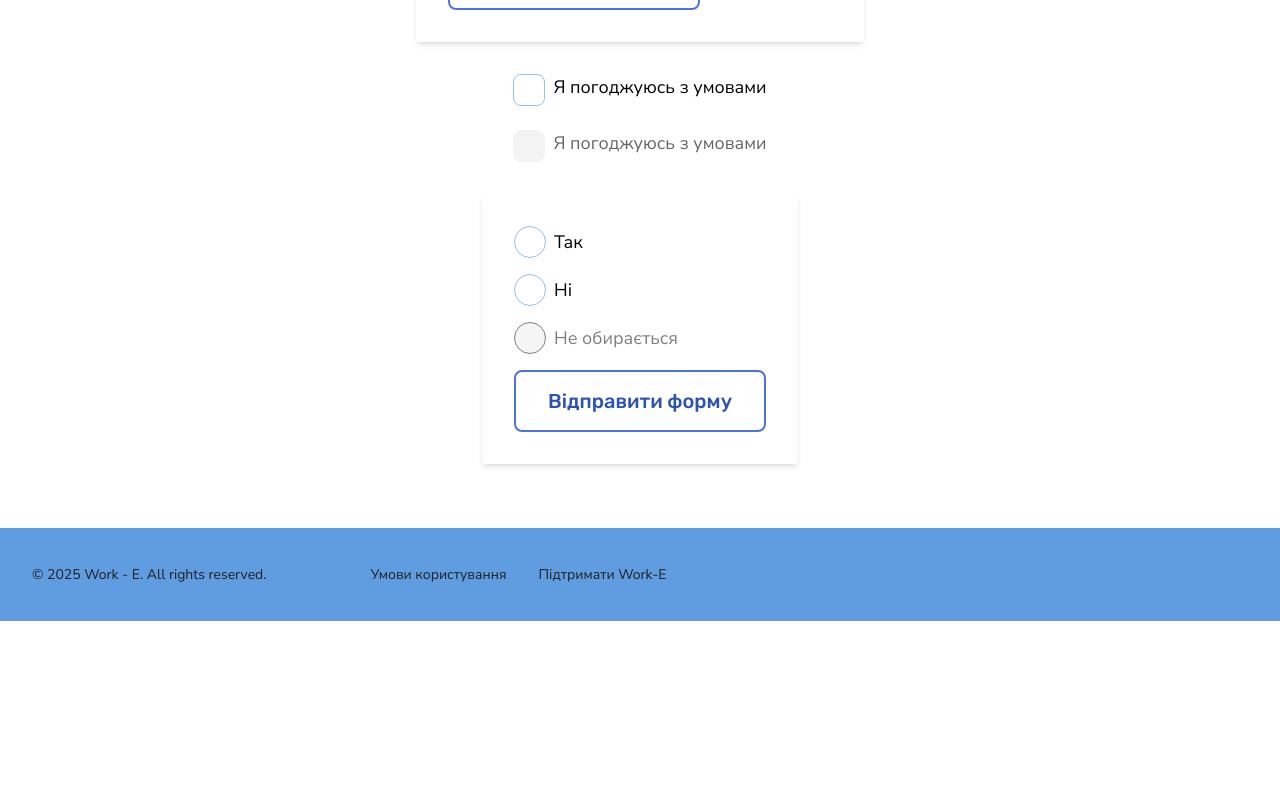
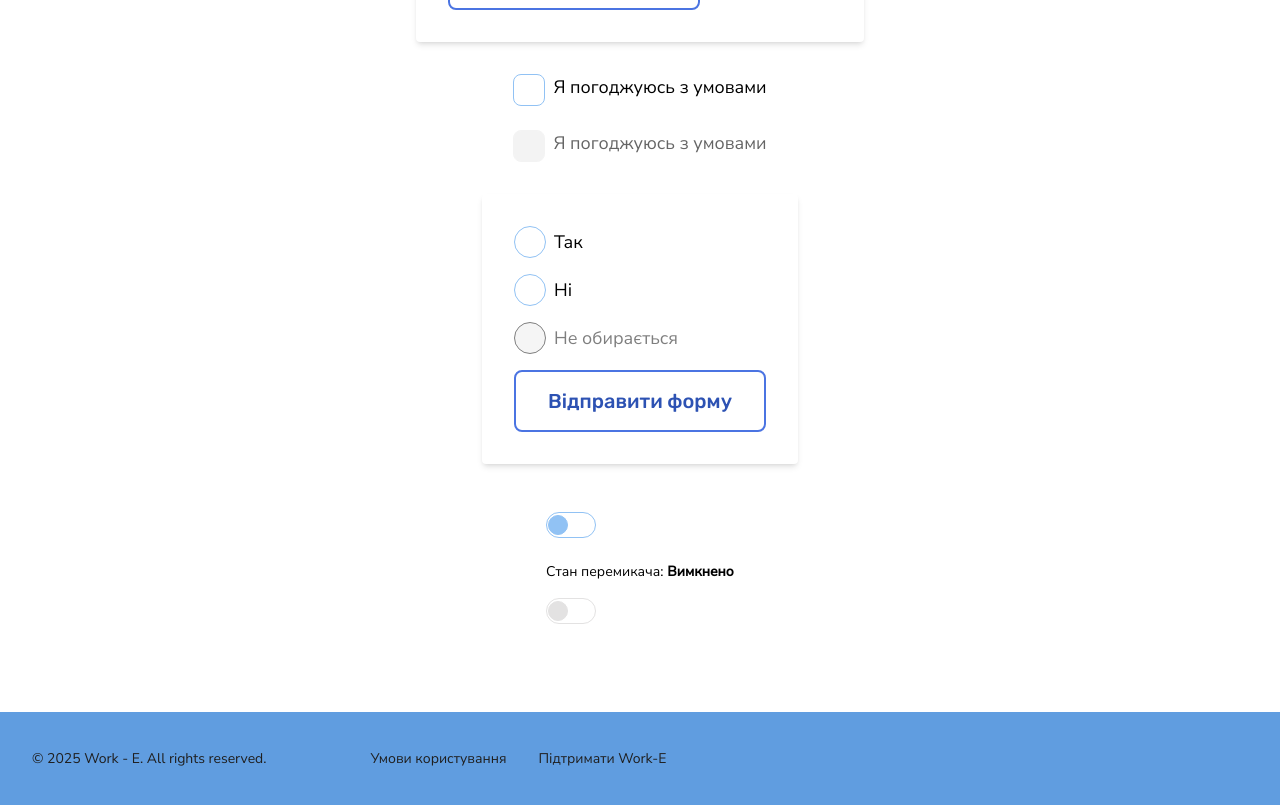
Before and after one commit to work-ee/work-e, a Next.js app: page /uiKit in a window 1280 px wide. Shown: the part 1029-1834 px from the top of the page. Before the commit the page ends 1650 px from the top, so only its background shows below. Built offline with nearby package versions, Linux system fonts and the light colour scheme; no server answers.

Commit message:
add toggle

```diff
--- a/app/uiKit/page.tsx
+++ b/app/uiKit/page.tsx
@@ -2,7 +2,7 @@
 
 import React, { useState } from "react";
 
-import { Button, Checkbox, Input, RadioButton } from "@/components/ui";
+import { Button, Checkbox, Input, RadioButton, Toggle } from "@/components/ui";
 
 export default function UiKit() {
   const [formData, setFormData] = useState({
@@ -155,7 +155,7 @@ export default function UiKit() {
 
   const handleChangeRadio = (e: React.ChangeEvent<HTMLInputElement>) => {
     setSelected(e.target.value);
-    setSubmitted(false); // Скидаємо повідомлення при зміні
+    setSubmitted(false);
   };
 
   const handleSubmitRadio = (e: React.FormEvent) => {
@@ -174,6 +174,12 @@ export default function UiKit() {
     if (!selected) return "Оберіть хоча б один варіант";
     if (selected === value) return "Успішно обрано";
     return undefined;
+  };
+
+  const [toggled, setToggled] = useState(false);
+
+  const handleToggle = () => {
+    setToggled((prev) => !prev);
   };
 
   return (
@@ -330,6 +336,15 @@ export default function UiKit() {
           </Button>
         </form>
       </section>
+      <section className="section flex flex-col items-center gap-y-4">
+        <div className="p-4 space-y-4">
+          <Toggle name="toggle-example" isChecked={toggled} onChange={handleToggle} />
+          <p className="text-sm">
+            Стан перемикача: <strong>{toggled ? "Увімкнено" : "Вимкнено"}</strong>
+          </p>
+          <Toggle name="toggle-example" disabled onChange={handleToggle} />
+        </div>
+      </section>
     </main>
   );
 }
--- /dev/null
+++ b/components/ui/Toggle.tsx
@@ -0,0 +1,54 @@
+import { FC } from "react";
+
+import { clsx } from "clsx";
+
+interface Props {
+  name: string;
+  compId?: string;
+  isChecked?: boolean;
+  disabled?: boolean;
+  onChange: () => void;
+}
+
+export const Toggle: FC<Props> = ({ name, compId = "toggleId", isChecked = false, disabled = false, onChange }) => {
+  return (
+    <label
+      htmlFor={compId}
+      className={clsx("relative inline-block w-[50px] h-[26px]", disabled ? "cursor-not-allowed" : "cursor-pointer")}
+    >
+      <input
+        id={compId}
+        name={name}
+        type="checkbox"
+        checked={isChecked}
+        disabled={disabled}
+        onChange={onChange}
+        className="sr-only peer"
+      />
+
+      <span
+        className={clsx(
+          "absolute top-0 left-0 right-0 h-[26px] rounded-[16px] border transition-colors duration-500",
+          disabled
+            ? "border-neutral-200 peer-hover:border-neutral-400"
+            : isChecked
+              ? "border-primary-400 hover:hover:border-primary-600"
+              : "border-primary-100 hover:hover:border-primary-200"
+        )}
+      />
+
+      <span
+        className={clsx(
+          "absolute rounded-full transition-all duration-500",
+          "top-1/2 -translate-y-1/2",
+          isChecked ? "w-[32px] h-[32px] left-[23px]" : "w-[20px] h-[20px] left-[2px]",
+          disabled
+            ? "bg-neutral-200 border border-neutral-200 peer-hover:border-neutral-400"
+            : isChecked
+              ? "bg-primary-400 border border-primary-400 peer-hover:bg-primary-600 peer-hover:border-primary-600"
+              : "bg-primary-100 border border-primary-100 peer-hover:bg-primary-200 peer-hover:border-primary-200"
+        )}
+      />
+    </label>
+  );
+};
--- a/components/ui/index.ts
+++ b/components/ui/index.ts
@@ -2,3 +2,4 @@ export { Button } from "@/components/ui/Button";
 export { Input } from "@/components/ui/Input";
 export { Checkbox } from "@/components/ui/Checkbox";
 export { RadioButton } from "@/components/ui/Radiobutton";
+export { Toggle } from "@/components/ui/Toggle";
```
